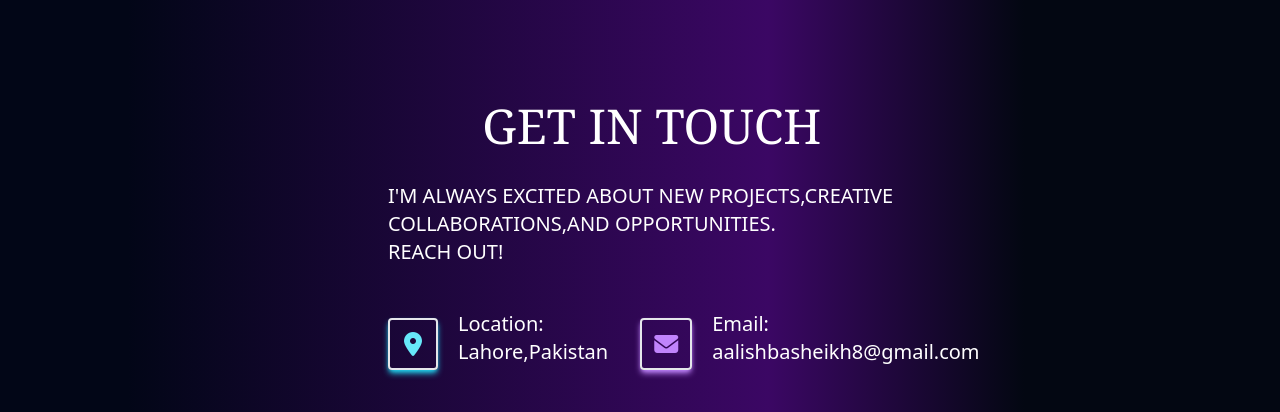
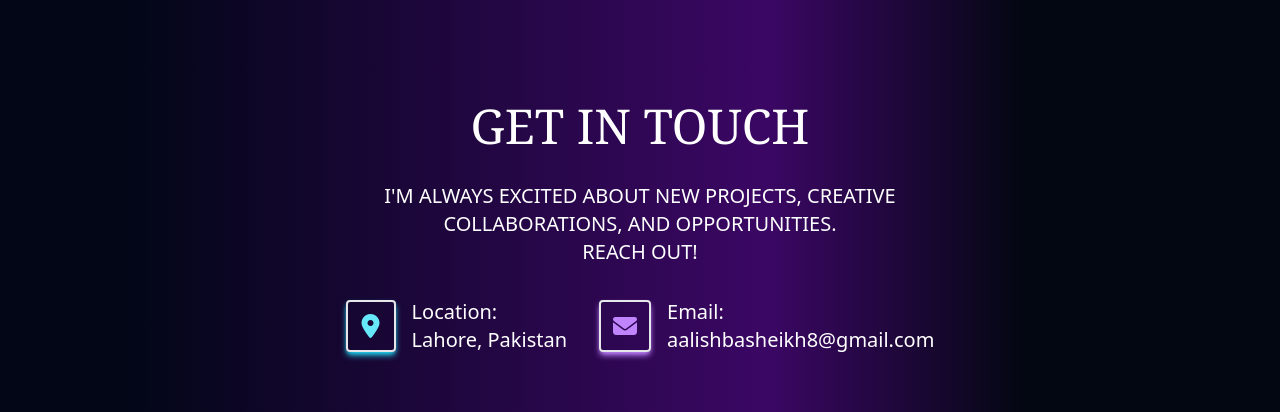
Before and after one commit to aalishbasheikh/My-Portfolio, a website built with Vite: page index.html in a window 1280 px wide. Shown: the part 5014-5426 px from the top of the page. Built offline with nearby package versions, Linux system fonts and the light colour scheme.

Commit message:
updating margin in contact section

```diff
--- a/index.html
+++ b/index.html
@@ -223,33 +223,59 @@
  <section class="flex justify-center items-center w-full">
   <div class="flex justify-center items-center my-28 flex-col md:w-[50%] w-[95%] md:mx-auto ">
 
-   <div class="flex w-full ">
-<div class="flex flex-col ">
-<h1 class="text-white text-5xl md:text-center font-serif">GET IN TOUCH</h1>
-<p class="text-white md:text-xl text-sm md:ms-16 ms-2 mt-8">I'M ALWAYS EXCITED ABOUT NEW PROJECTS,CREATIVE <br> COLLABORATIONS,AND OPPORTUNITIES. <br>
+<div class="flex flex-col items-center w-full px-4">
+
+<div class="flex flex-col">
+
+<h1 class="text-white text-4xl md:text-5xl text-center font-serif">
+GET IN TOUCH
+</h1>
+
+<p class="text-white md:text-xl text-sm text-center mt-8">
+I'M ALWAYS EXCITED ABOUT NEW PROJECTS, CREATIVE <br>
+COLLABORATIONS, AND OPPORTUNITIES. <br>
 REACH OUT!
 </p>
-<div class="flex mt-8 md:ms-8">
-<i class="fa-solid fa-location-dot text-2xl text-cyan-300 md:ms-8 mt-5 border-2  shadow-md shadow-cyan-400 px-3.5 pt-2 rounded "></i>
-<p class="md:ms-5 ms-3 text-white mt-3 md:text-xl text-sm">Location: <br>Lahore,Pakistan</p>
 
-<i class="fa-solid fa-envelope text-2xl text-purple-400 md:ms-8 ms-2 mt-5 border-2  shadow-md shadow-purple-400 px-3 md:pt-2 py-2 rounded  "></i>
-<p class="md:ms-5 ms-1.5 text-white mt-3 md:text-xl text-sm">Email: <br>aalishbasheikh8@gmail.com</p>
+<div class="flex flex-col md:flex-row mt-8 gap-8 justify-center">
+
+<div class="flex items-center">
+<i class="fa-solid fa-location-dot text-2xl text-cyan-300 border-2 shadow-md shadow-cyan-400 px-3.5 py-2 rounded"></i>
+
+<p class="ms-4 text-white md:text-xl text-sm">
+Location: <br> Lahore, Pakistan
+</p>
 </div>
-<div class="flex mt-20 md:mx-auto ms-12  gap-10">
+
+<div class="flex items-center">
+<i class="fa-solid fa-envelope text-2xl text-purple-400 border-2 shadow-md shadow-purple-400 px-3 py-2 rounded"></i>
+
+<p class="ms-4 text-white md:text-xl text-sm">
+Email: <br> aalishbasheikh8@gmail.com
+</p>
+</div>
+
+</div>
+
+<div class="flex mt-16 justify-center gap-10">
 <a href="#" target="_blank">
 <i class="fa-brands fa-linkedin-in text-white text-2xl shadow-md shadow-cyan-800 rounded border-2 px-2 py-2"></i>
 </a>
+
 <a href="https://www.facebook.com/share/1GRH5cvHHE" target="_blank">
 <i class="fa-brands fa-square-facebook text-white text-2xl shadow-md shadow-blue-800 rounded border-2 px-2 py-2"></i>
 </a>
+
 <a href="https://www.instagram.com/lishayyy623?igsh=MWQ2c285d296ZmxxYg==" target="_blank">
 <i class="fa-brands fa-instagram text-white text-2xl shadow-md shadow-orange-200 rounded border-2 px-2 py-2"></i>
 </a>
+
 <a href="https://github.com/aalishbasheikh" target="_blank">
 <i class="fa-brands fa-github text-white text-2xl shadow-md shadow-gray-300 rounded border-2 px-2 py-2"></i>
 </a>
+
 </div>
+
 </div>
 </div>
   </div>
```
Lines whose indentation alone changed are shown as unchanged.
